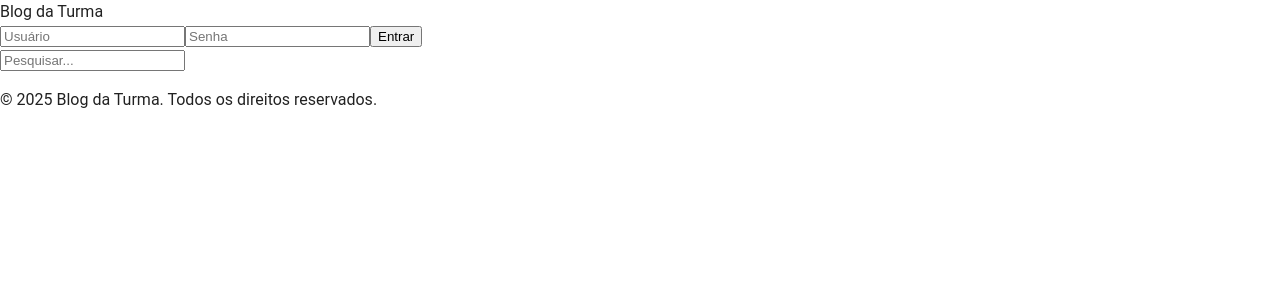
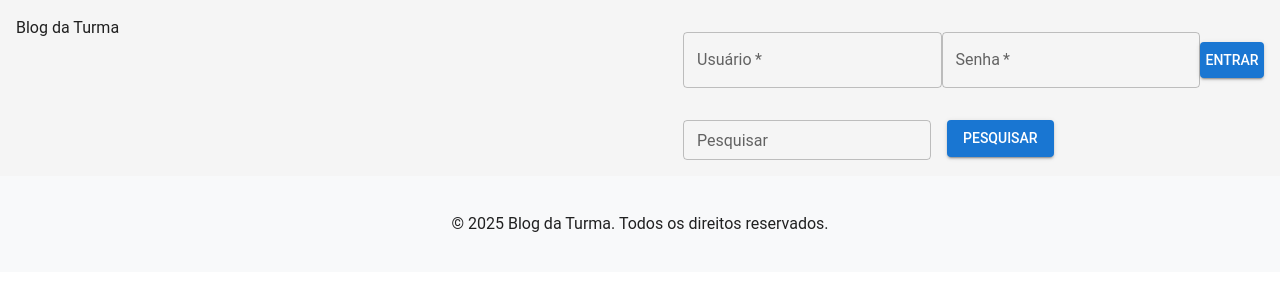
Before and after one commit to abaaklini/techchallenge3, a React (Vite) app: page /read in a window 1280 px wide. Shown: the top 300 px of the page. Built offline with nearby package versions, Linux system fonts and the light colour scheme.

Commit message:
feat: refactor layout components to use Box from MUI for improved styling and structure

```diff
--- a/src/componentes/Cabecalho/index.tsx
+++ b/src/componentes/Cabecalho/index.tsx
@@ -1,49 +1,83 @@
+import { Box, TextField } from '@mui/material';
 import Button from '@mui/material/Button';
 
 const isLoggedIn = false; // Simulação de estado de login
 
 const LoginForm = () => {
     return (
-        <div>
-            <form>
-                <input type="text" placeholder="Usuário" />
-                <input type="password" placeholder="Senha" />
-                <button type="submit">Entrar</button>
-            </form>
-        </div>
+        <Box sx={{ display: 'flex', flexDirection: 'column', alignItems: 'center' }}>
+            <Box component={'form'} sx={{ display: 'flex', alignItems: 'center' }}>
+                <TextField
+                    label="Usuário"
+                    variant="outlined"
+                    required
+                    fullWidth
+                    margin="normal"
+                    sx={{ marginBottom: 2 }}
+                />
+                <TextField
+                    label="Senha"
+                    variant="outlined"
+                    type="password"
+                    required
+                    fullWidth
+                    margin="normal"
+                    sx={{ marginBottom: 2 }}
+                />
+                <Button
+                    variant="contained"
+                    color="primary"
+                    type="submit">
+                    Entrar
+                </Button>
+            </Box>
+        </Box>
     );
 }
 
 const CampoDeBusca = () => {
     return (
-        <input type="text" placeholder="Pesquisar..." />
+        <Box sx={{ marginTop: 2 }}>
+            <TextField
+                label="Pesquisar"
+                variant="outlined"
+                size="small"
+                sx={{ marginRight: 2 }}
+            />
+            <Button
+                variant="contained"
+                color="primary">
+                Pesquisar
+            </Button>
+        </Box>
     );
 }
 
 const AcessoProfessor = () => {
     return (
-        <div>
-            <Button variant="contained">Área do Professor</Button>
-        </div>
+        <Box sx={{ marginTop: 2 }}>
+            <Button variant="contained" color="primary">Área do Professor</Button>
+            <Button variant="outlined" color="secondary" sx={{ marginLeft: 2 }}>Sair</Button>
+        </Box>
     );
 }
 
 const Cabecalho = () => {
     return (
-        <>
+        <Box sx={{ display: 'flex', justifyContent: 'space-between', padding: 2, backgroundColor: '#f5f5f5' }}>
             Blog da Turma
-            <div>
-                <div>
+            <Box sx={{ display: 'flex', flexDirection: "column", justifyContent: "center" }}>
+                <Box sx={{ display: 'flex', alignItems: 'center' }}>
                     {isLoggedIn ? (
                         <AcessoProfessor />
                     ) : (
                         <LoginForm />
                     )}
-                </div>
+                </Box>
                 <CampoDeBusca />
-            </div>
+            </Box>
 
-        </>
+        </Box>
     );
 };
 
--- a/src/componentes/Corpo/index.tsx
+++ b/src/componentes/Corpo/index.tsx
@@ -1,6 +1,6 @@
 import { useEffect, useState } from 'react';
 import axios from 'axios';
-import { Button, Paper, Table, TableBody, TableCell, TableContainer, TableHead, TableRow } from '@mui/material';
+import { Box, Button, Paper, Table, TableBody, TableCell, TableContainer, TableHead, TableRow, Typography } from '@mui/material';
 import { Link } from 'react-router';
 
 interface IPostProps {
@@ -24,10 +24,12 @@ export const CorpoPrincipal = () => {
 
 
     return (
-        <div className="container">
-            <h1>Página Principal</h1>
+        <Box sx={{ display: 'flex', flexDirection: 'column', minHeight: '100vh' }}>
+            <Typography variant="h4" component="h1" gutterBottom>
+                Página Principal
+            </Typography>
             <ListaDePosts posts={posts} />
-        </div>
+        </Box>
     );
 }
 
@@ -45,10 +47,12 @@ export const CorpoPrincipalDashboard = () => {
 
 
     return (
-        <div className="container">
-            <h1>Dashboard</h1>
+        <Box sx={{ display: 'flex', flexDirection: 'column', minHeight: '100vh' }}>
+            <Typography variant="h4" component="h1" gutterBottom>
+                Dashboard
+            </Typography>
             <ListaDePostsDashboard posts={posts} />
-        </div>
+        </Box>
     );
 }
 
@@ -109,7 +113,7 @@ export const PostDashboard = (post: IPostProps) => {
 
 export const ListaDePosts = ({ posts }: { posts: IPostProps[] }) => {
     return (
-        <div className="lista-de-posts">
+        <Box sx={{ display: 'flex', flexDirection: 'column', minHeight: '100vh' }}>
             <TableContainer component={Paper}>
                 <Table sx={{ minWidth: 650 }} aria-label="simple table">
                     <TableHead>
@@ -132,13 +136,13 @@ export const ListaDePosts = ({ posts }: { posts: IPostProps[] }) => {
                     </TableBody>
                 </Table>
             </TableContainer>
-        </div>
+        </Box>
     );
 }
 
 export const ListaDePostsDashboard = ({ posts }: { posts: IPostProps[] }) => {
     return (
-        <div className="lista-de-posts">
+        <Box sx={{ display: 'flex', flexDirection: 'column', minHeight: '100vh' }}>
             <TableContainer component={Paper}>
                 <Table sx={{ minWidth: 650 }} aria-label="simple table">
                     <TableHead>
@@ -163,6 +167,6 @@ export const ListaDePostsDashboard = ({ posts }: { posts: IPostProps[] }) => {
                     </TableBody>
                 </Table>
             </TableContainer>
-        </div>
+        </Box>
     );
 }
--- a/src/componentes/Formulario/FormularioPosts.tsx
+++ b/src/componentes/Formulario/FormularioPosts.tsx
@@ -1,4 +1,4 @@
-import { Button, TextField } from "@mui/material";
+import { Box, Button, TextField, Typography } from "@mui/material";
 import axios from "axios";
 import { useEffect, useState } from "react";
 import Alert from '@mui/material/Alert';
@@ -63,41 +63,65 @@ const FormularioPosts = () => {
     }
 
     return (
-        <div>
+        <Box sx={{ display: 'flex', flexDirection: 'column', alignItems: 'center', justifyContent: 'center', height: '100vh' }}>
+            <Box sx={{ width: '100%', maxWidth: 800, padding: 2, borderRadius: 2, boxShadow: 3 }}>
                 {parametros.id ? (
-                <h1>Editar Post</h1>
+                    <Typography variant="h4" component="h1" gutterBottom>
+                        Editar Post
+                    </Typography>
                 ) : (
-                <h1>Criar Novo Post</h1>
+                    <Typography variant="h4" component="h1" gutterBottom>
+                        Criar Novo Post
+                    </Typography>
                 )}
-            <form onSubmit={handleSubmit}>
-                <TextField value={titulo}
+                <Box component="form" onSubmit={handleSubmit}>
+                    <TextField
+                        value={titulo}
                         onChange={evento => setTitulo(evento.target.value)}
                         label="Título"
                         variant="outlined"
+                        required
                         fullWidth margin="normal" />
-                <TextField value={conteudo}
+                    <TextField
+                        value={conteudo}
                         onChange={evento => setConteudo(evento.target.value)}
                         label="Conteúdo"
                         variant="outlined"
+                        required
                         fullWidth margin="normal"
                         multiline rows={4} />
-                <TextField value={autor}
+                    <TextField
+                        value={autor}
                         onChange={evento => setAutor(evento.target.value)}
                         label="Autor"
                         variant="outlined"
+                        required
                         fullWidth margin="normal" />
                     {parametros.id ? (
-                    <Button type="submit" variant="contained" color="primary">Salvar Alterações</Button>
+                        <Button
+                            type="submit"
+                            variant="contained"
+                            color="primary"
+                            fullWidth>
+                            Salvar Alterações
+                        </Button>
                     ) : (
-                    <Button type="submit" variant="contained" color="primary">Criar Post</Button>
+                        <Button
+                            type="submit"
+                            variant="contained"
+                            color="primary"
+                            fullWidth>
+                            Criar Post
+                        </Button>
                     )}
-            </form>
+                </Box>
                 {sucesso && (
                     <Alert severity="success" style={{ marginTop: '20px' }}>
                         {parametros.id ? "Post editado com sucesso!" : "Post criado com sucesso!"}
                     </Alert>
                 )}
-        </div>
+            </Box>
+        </Box>
     );
 }
 export default FormularioPosts;
--- a/src/componentes/Rodape/index.tsx
+++ b/src/componentes/Rodape/index.tsx
@@ -1,9 +1,11 @@
+import { Box } from "@mui/material";
+
 const Rodape = () => {
     return (
         <footer>
-            <div>
+            <Box sx={{ backgroundColor: '#f8f9fa', padding: '20px', textAlign: 'center' }}>
                 <p>&copy; 2025 Blog da Turma. Todos os direitos reservados.</p>
-            </div>
+            </Box>
         </footer>
     );
 }
--- a/src/pages/Dashboard/index.tsx
+++ b/src/pages/Dashboard/index.tsx
@@ -1,15 +1,20 @@
 import Cabecalho from "../../componentes/Cabecalho"
 import Rodape from "../../componentes/Rodape"
 import { CorpoPrincipalDashboard } from "../../componentes/Corpo"
+import { Box } from "@mui/material"
 
 function Dashboard() {
 
     return (
-        <>
-            <Cabecalho />
-            <CorpoPrincipalDashboard />
-            <Rodape />
-        </>
+        <Box sx={{ display: 'flex', flexDirection: 'column', minHeight: '100vh' }}>
+            <Box sx={{ flexGrow: 1 }}>
+                <Cabecalho />
+                <CorpoPrincipalDashboard />
+            </Box>
+            <Box sx={{ flexShrink: 0 }}>
+                <Rodape />
+            </Box>
+        </Box>
     )
 }
 
--- a/src/pages/Home/index.tsx
+++ b/src/pages/Home/index.tsx
@@ -1,17 +1,20 @@
 import Cabecalho from "../../componentes/Cabecalho"
 import Rodape from "../../componentes/Rodape"
 import { CorpoPrincipal } from "../../componentes/Corpo"
-import { Link } from "react-router"
+import { Box } from "@mui/material"
 
 function App() {
 
   return (
-    <>
-      <Cabecalho />
-      <Link to="/read">Read</Link>
-      <CorpoPrincipal />
-      <Rodape />
-    </>
+    <Box sx={{ display: 'flex', flexDirection: 'column', minHeight: '100vh' }}>
+      <Box sx={{ flexGrow: 1 }}>
+        <Cabecalho />
+        <CorpoPrincipal />
+      </Box>
+      <Box sx={{ flexShrink: 0 }}>
+        <Rodape />
+      </Box>
+    </Box>
   )
 }
 
```
Also changed, not shown: src/json/db.json (deleted, +0 -17 lines). Lines whose indentation alone changed are shown as unchanged.
